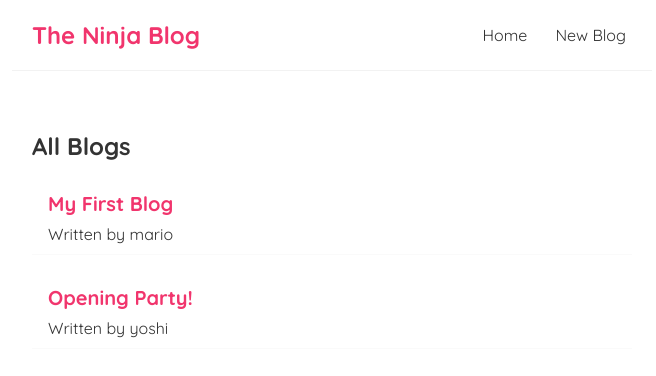
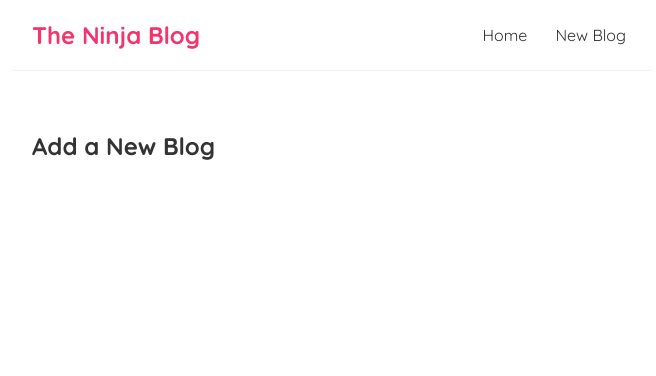
Before and after one commit to NewsonThokchom/ReactPractice, a React (Create React App) app: page /create in a window 1280 px wide. Shown: the top 376 px of the page, without its empty margins (308-964 px from the left). Built offline with nearby package versions, Linux system fonts and the light colour scheme; data requests are answered from the project's data file.

Commit message:
installed react-dom-router,create a Create component and add route to app.js

```diff
--- a/package.json
+++ b/package.json
@@ -8,6 +8,7 @@
     "@testing-library/user-event": "^12.8.3",
     "react": "^17.0.2",
     "react-dom": "^17.0.2",
+    "react-router-dom": "^5.2.0",
     "react-scripts": "4.0.3",
     "web-vitals": "^1.1.2"
   },
--- a/src/App.js
+++ b/src/App.js
@@ -1,14 +1,26 @@
 import Navbar from "./Navbar";
 import Home from "./Home";
+import { BrowserRouter as Router, Route, Switch } from "react-router-dom";
+import Create from "./Create";
 
 function App() {
   return (
-    <div className="App">
-      <Navbar />
-      <div className="content">
-        <Home />
+    <Router>
+      <div className="App">
+        <Navbar />
+        <div className="content">
+          <Switch>
+            <Route exact path="/">
+              <Home />
+            </Route>
+
+            <Route exact path="/create">
+              <Create />
+            </Route>
+          </Switch>
+        </div>
       </div>
-    </div>
+    </Router>
   );
 }
 
--- /dev/null
+++ b/src/Create.js
@@ -0,0 +1,9 @@
+const Create = () => {
+  return (
+    <div className="create">
+      <h2>Add a New Blog</h2>
+    </div>
+  );
+};
+
+export default Create;
```
Also changed, not shown: 1 other file (tests, documents, lock files or other folders).
